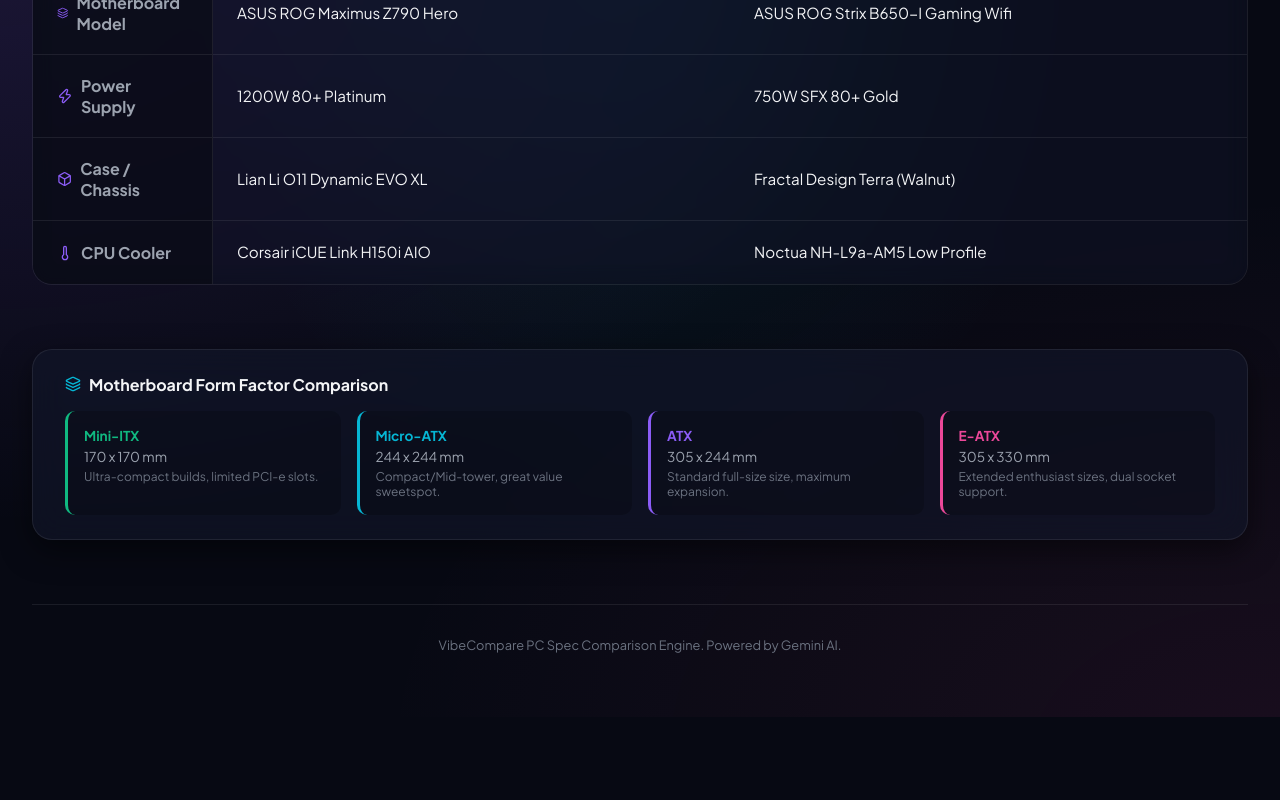
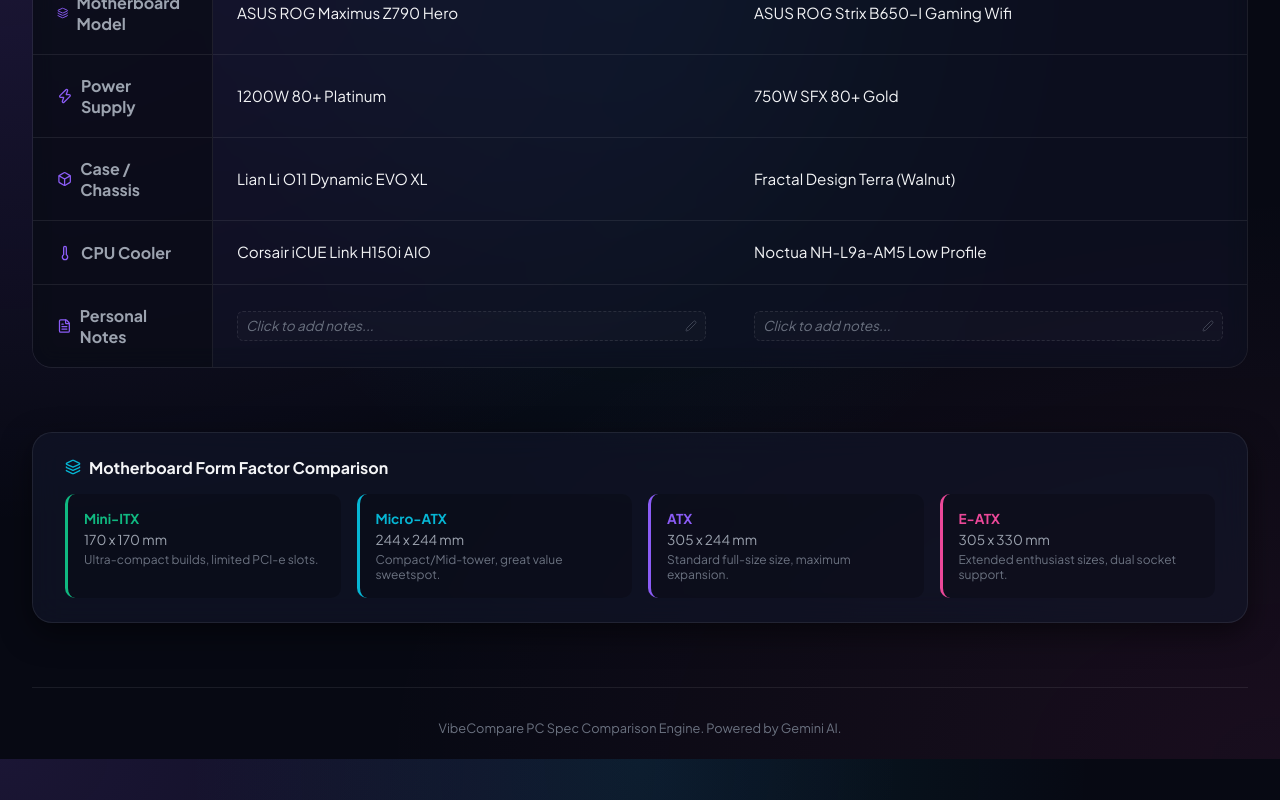
Before and after one commit to FathiAmzar/PC, a React (Vite) app: page / in a window 1280 px wide. Shown: the part 841-1641 px from the top of the page. Before the commit the page ends 1558 px from the top, so only its background shows below. Built offline with nearby package versions, Linux system fonts and the light colour scheme.

Commit message:
feat: add editable notes field to comparison grid and sync with Supabase

```diff
--- a/src/App.jsx
+++ b/src/App.jsx
@@ -52,7 +52,8 @@
   psu: dbBuild.psu || '',
   case: dbBuild.case || '',
   cooling: dbBuild.cooling || '',
-  image: dbBuild.image || ''
+  image: dbBuild.image || '',
+  notes: dbBuild.notes || ''
 });
 
 // Map client PC build state keys to DB columns
@@ -69,7 +70,8 @@
   psu: pcBuild.psu,
   case: pcBuild.case,
   cooling: pcBuild.cooling,
-  image: pcBuild.image
+  image: pcBuild.image,
+  notes: pcBuild.notes
 });
 
 export default function App() {
@@ -219,6 +221,38 @@
     }
   };
 
+  const handleUpdatePc = async (id, updatedFields) => {
+    if (currentUser) {
+      try {
+        // Default builds that aren't in DB: update locally in state only
+        if (id.startsWith('default-')) {
+          setPcs(pcs.map(pc => pc.id === id ? { ...pc, ...updatedFields } : pc));
+          return;
+        }
+
+        const dbUpdates = {};
+        if ('notes' in updatedFields) dbUpdates.notes = updatedFields.notes;
+        if ('name' in updatedFields) dbUpdates.name = updatedFields.name;
+        if ('price' in updatedFields) dbUpdates.price = updatedFields.price;
+
+        const { error } = await supabase
+          .from('pc_builds')
+          .update(dbUpdates)
+          .eq('id', id);
+
+        if (error) throw error;
+        setPcs(pcs.map(pc => pc.id === id ? { ...pc, ...updatedFields } : pc));
+      } catch (err) {
+        alert('Error updating build: ' + err.message);
+      }
+    } else {
+      // Guest mode
+      const updated = pcs.map(pc => pc.id === id ? { ...pc, ...updatedFields } : pc);
+      setPcs(updated);
+      localStorage.setItem('pc_comparison_builds', JSON.stringify(updated));
+    }
+  };
+
   const handleSaveApiKey = (key) => {
     setApiKey(key);
     if (key) {
@@ -305,6 +339,7 @@
         <ComparisonGrid
           pcs={pcs}
           onDeletePc={handleDeletePc}
+          onUpdatePc={handleUpdatePc}
           highlightDifferences={highlightDifferences}
         />
       </main>
--- a/src/components/AddPCModal.jsx
+++ b/src/components/AddPCModal.jsx
@@ -13,7 +13,8 @@
   psu: '',
   case: '',
   cooling: '',
-  image: ''
+  image: '',
+  notes: ''
 };
 
 export default function AddPCModal({ isOpen, onClose, onAdd, apiKey }) {
@@ -103,7 +104,8 @@
   "motherboardName": "Full motherboard model name (e.g. ASUS ROG STRIX B650E-E GAMING WIFI)",
   "psu": "PSU wattage and rating (e.g. Corsair RM850x 850W 80+ Gold)",
   "case": "PC Case model (e.g. Lian Li O11 Dynamic EVO)",
-  "cooling": "CPU cooling setup (e.g. NZXT Kraken Elite 360 AIO)"
+  "cooling": "CPU cooling setup (e.g. NZXT Kraken Elite 360 AIO)",
+  "notes": "Any special notes or status info parsed from listing description (e.g. 'sold', 'pickup only', 'negotiable', or empty if none)"
 }
 Respond ONLY with the JSON object. Do not include markdown formatting like \`\`\`json or explanations.`;
 
@@ -199,6 +201,7 @@
         psu: parsedSpecs.psu || prev.psu || '',
         case: parsedSpecs.case || prev.case || '',
         cooling: parsedSpecs.cooling || prev.cooling || '',
+        notes: parsedSpecs.notes || prev.notes || '',
       }));
 
       setSuccessMsg('Specs successfully generated! Switched to Manual tab for your review.');
@@ -611,6 +614,22 @@
                     </div>
                   </div>
                 </div>
+
+                <div className="form-group" style={{ marginTop: '0.5rem' }}>
+                  <label htmlFor="pc-notes-input" className="form-label">
+                    Personal Notes (e.g. Location, Availability, Seller status)
+                  </label>
+                  <textarea
+                    id="pc-notes-input"
+                    name="notes"
+                    rows={2}
+                    className="form-input"
+                    placeholder="e.g. Sold already, or too far away in the city"
+                    value={formData.notes}
+                    onChange={handleInputChange}
+                    style={{ resize: 'vertical' }}
+                  />
+                </div>
               </div>
             )}
 
--- a/src/components/ComparisonGrid.jsx
+++ b/src/components/ComparisonGrid.jsx
@@ -1,5 +1,5 @@
-import React from 'react';
-import { Trash2, ShieldAlert, Cpu, HardDrive, Cpu as GpuIcon, Disc, Layers, Zap, Box, Thermometer, DollarSign } from 'lucide-react';
+import React, { useState } from 'react';
+import { Trash2, Cpu, HardDrive, Cpu as GpuIcon, Disc, Layers, Zap, Box, Thermometer, FileText, Edit2 } from 'lucide-react';
 
 const SPEC_ROWS = [
   { key: 'cpu', label: 'CPU', icon: Cpu },
@@ -11,9 +11,13 @@
   { key: 'psu', label: 'Power Supply', icon: Zap },
   { key: 'case', label: 'Case / Chassis', icon: Box },
   { key: 'cooling', label: 'CPU Cooler', icon: Thermometer },
+  { key: 'notes', label: 'Personal Notes', icon: FileText },
 ];
 
-export default function ComparisonGrid({ pcs, onDeletePc, highlightDifferences }) {
+export default function ComparisonGrid({ pcs, onDeletePc, onUpdatePc, highlightDifferences }) {
+  const [editingPcId, setEditingPcId] = useState(null);
+  const [editingText, setEditingText] = useState('');
+
   const getBadgeClass = (size = '') => {
     const s = size.toLowerCase().replace(/[^a-z0-9]/g, '');
     if (s.includes('miniitx') || s.includes('itx')) return 'badge-itx';
@@ -43,6 +47,11 @@
       return (val || '').toString().trim().toLowerCase();
     });
     return new Set(values).size > 1;
+  };
+
+  const handleSaveNotes = (pcId) => {
+    onUpdatePc(pcId, { notes: editingText });
+    setEditingPcId(null);
   };
 
   if (pcs.length === 0) {
@@ -122,6 +131,54 @@
                           <span className={`badge ${getBadgeClass(rawVal)}`}>
                             {cleanVal}
                           </span>
+                        ) : key === 'notes' ? (
+                          editingPcId === pc.id ? (
+                            <input
+                              type="text"
+                              className="form-input"
+                              value={editingText}
+                              onChange={(e) => setEditingText(e.target.value)}
+                              onBlur={() => handleSaveNotes(pc.id)}
+                              onKeyDown={(e) => {
+                                if (e.key === 'Enter') handleSaveNotes(pc.id);
+                                if (e.key === 'Escape') setEditingPcId(null);
+                              }}
+                              autoFocus
+                              style={{
+                                padding: '0.25rem 0.5rem',
+                                fontSize: '0.85rem',
+                                width: '100%',
+                                background: 'rgba(7, 9, 19, 0.8)'
+                              }}
+                            />
+                          ) : (
+                            <div
+                              onClick={() => { setEditingPcId(pc.id); setEditingText(pc.notes || ''); }}
+                              style={{
+                                cursor: 'pointer',
+                                minHeight: '28px',
+                                display: 'flex',
+                                alignItems: 'center',
+                                justifyContent: 'space-between',
+                                borderRadius: '6px',
+                                padding: '0.25rem 0.5rem',
+                                background: 'rgba(255, 255, 255, 0.02)',
+                                border: '1px dashed rgba(255, 255, 255, 0.1)'
+                              }}
+                              title="Click to edit notes"
+                            >
+                              <span style={{
+                                fontSize: '0.85rem',
+                                color: pc.notes ? 'var(--text-primary)' : 'var(--text-muted)',
+                                fontStyle: pc.notes ? 'normal' : 'italic',
+                                wordBreak: 'break-word',
+                                paddingRight: '0.5rem'
+                              }}>
+                                {pc.notes || 'Click to add notes...'}
+                              </span>
+                              <Edit2 size={12} style={{ color: 'var(--text-muted)', opacity: 0.5, flexShrink: 0 }} />
+                            </div>
+                          )
                         ) : (
                           cleanVal || <span style={{ color: 'var(--text-muted)' }}>—</span>
                         )}
--- a/src/components/SettingsModal.jsx
+++ b/src/components/SettingsModal.jsx
@@ -154,7 +154,7 @@
               color: activeSettingsTab === 'api' ? '#fff' : 'var(--text-secondary)',
               padding: '0.75rem 1.5rem',
               fontWeight: 600,
-              cursor: 'pointer',
+              cursor: pointer,
               fontSize: '0.9rem',
               transition: 'all 0.2s'
             }}
@@ -171,7 +171,7 @@
               color: activeSettingsTab === 'auth' ? '#fff' : 'var(--text-secondary)',
               padding: '0.75rem 1.5rem',
               fontWeight: 600,
-              cursor: 'pointer',
+              cursor: pointer,
               fontSize: '0.9rem',
               transition: 'all 0.2s'
             }}
```
